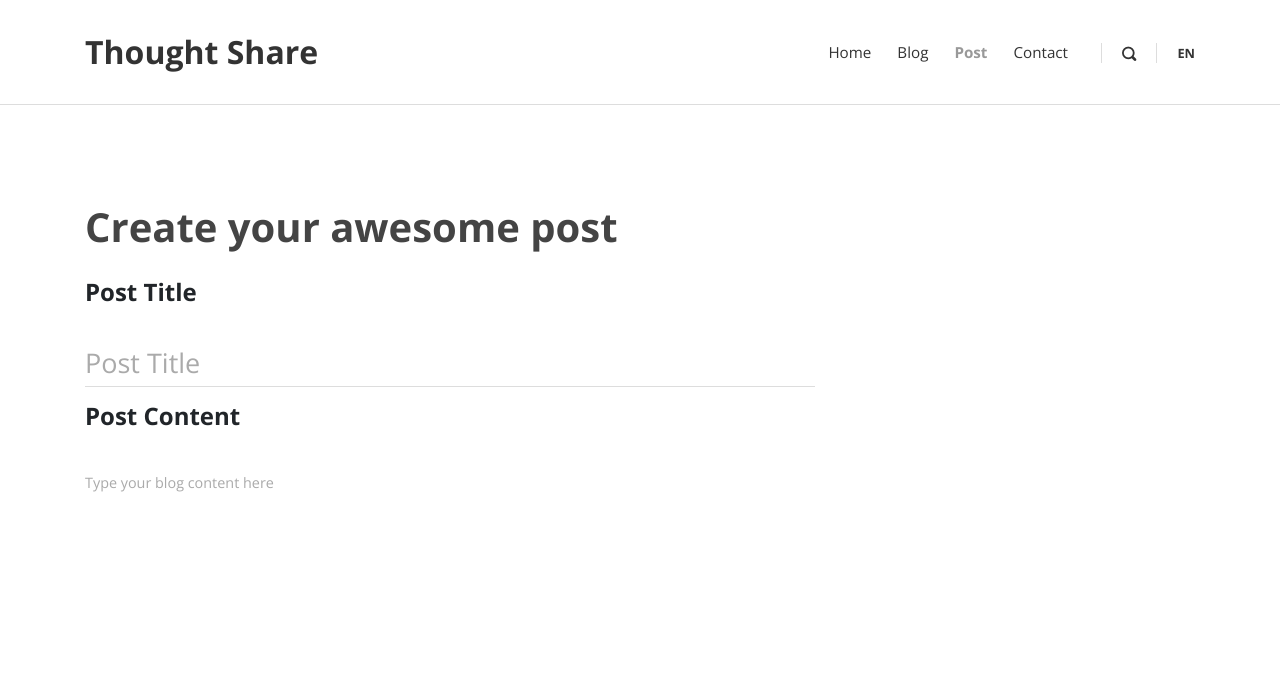
After one commit to Sathya-Narayanan-99/ThoughtShare, a Django app: page /new_post/ in a window 1280 px wide. The commit adds this page. Shown: the top 691 px of the page. Run offline with Django 3.2, Linux system fonts and the light colour scheme; some libraries are stand-ins or nearby versions.

Commit message:
Added RichTextField to Post model, created new_post view front-end.

```diff
--- /dev/null
+++ b/blog/forms.py
@@ -0,0 +1,9 @@
+from django import forms
+from ckeditor.widgets import CKEditorWidget
+
+class PostForm(forms.Form):
+    title = forms.CharField(label='', required=False)
+    content = forms.CharField(widget=CKEditorWidget(), label='')
+
+    title.widget.attrs.update({'placeholder':'Post Title','class':'form-control','style':'height: 50px; font-size: 30px;','required':True})
+    content.widget.attrs.update({'placeholder':'Type your blog content here','class':'form-control','style':'height: 8000px;'})
--- a/blog/models.py
+++ b/blog/models.py
@@ -1,6 +1,7 @@
 from django.db import models
 from django.contrib.auth.models import User
 
+from ckeditor.fields import RichTextField
 post_category = {
     ("Growth", "Growth"),
     ("Bussiness", "Bussiness")
@@ -31,7 +32,7 @@ class Post(models.Model):
     category = models.CharField(max_length=200 ,choices=post_category)
     author = models.ForeignKey(Blogger, on_delete=models.SET_NULL, null=True)
     date_published = models.DateTimeField(blank=True, null=True)
-    content = models.TextField(blank=True, null=True)
+    content = RichTextField(blank=True, null=True)
     views = models.IntegerField(default=0,null=True, blank=True)
 
     def __str__(self):
--- a/blog/templates/blog/base.html
+++ b/blog/templates/blog/base.html
@@ -24,7 +24,7 @@
     <!-- Custom stylesheet - for your changes-->
     <link rel="stylesheet" href="{% static 'css/custom.css' %}">
     <!-- Favicon-->
-    <link rel="shortcut icon" href="{% static 'favicon.png' %}">
+    <link rel="shortcut icon" href="{% static 'img/favicon.ico' %}">
     <!-- Tweaks for older IEs--><!--[if lt IE 9]>
         <script src="https://oss.maxcdn.com/html5shiv/3.7.3/html5shiv.min.js"></script>
         <script src="https://oss.maxcdn.com/respond/1.4.2/respond.min.js"></script><![endif]-->
@@ -67,7 +67,7 @@
               </li>
               <li class="nav-item"><a href="{% url 'blog' %}" class="nav-link {% block blog_page_header %}{% endblock blog_page_header %}">Blog</a>
               </li>
-              <li class="nav-item"><a href="{% url 'post' 1 %}" class="nav-link {% block post_page_header %}{% endblock post_page_header %}">Post</a>
+              <li class="nav-item"><a href="{% url 'new_post' %}" class="nav-link {% block post_page_header %}{% endblock post_page_header %}">Post</a>
               </li>
               <li class="nav-item"><a href="#" class="nav-link ">Contact</a>
               </li>
--- a/blog/templates/blog/index.html
+++ b/blog/templates/blog/index.html
@@ -113,7 +113,7 @@
   <div class="container">
     <header>
       <h2>Latest from the blog</h2>
-      <p class="text-big">Lorem ipsum dolor sit amet, consectetur adipisicing elit.</p>
+      <p class="text-big">Few of out latest posts that you won't want to miss out on...</p>
     </header>
     <div class="row">
 
--- /dev/null
+++ b/blog/templates/blog/new_post.html
@@ -0,0 +1,51 @@
+{% extends 'blog/base.html' %}
+
+{% load static %}
+
+
+{% block post_page_header %}
+    active
+{% endblock post_page_header %}
+
+
+{% block content %}
+  <div class="container">
+      <div class="row">
+          <main class="blog-post col-lg-8">
+              <div class="container">
+                  <div class="post-single">
+                      <div class="add-comment">
+                          <header>
+                              <h1>Create your awesome post</h1>
+                          </header>
+                          <form class="commenting-form">
+                              {{form.media}}
+                            <div class="row">
+                                <br>
+                                <div class="form-group col-md-12">
+                                    <h4>Post Title</h4>
+                                    <br>
+                                    {{form.title}}
+                                </div>
+                                <br>
+                                <div class="form-group col-md-12">
+                                    <h4>Post Content</h4>
+                                    <br>
+                                    {{form.content}}
+                                </div>
+                                <br>
+                                <div class="form-group col-6">
+                                    <button style="width: 180px;" type="submit" class="btn btn-secondary">Save</button>
+                                </div>
+                                <div class="form-group col-6">
+                                    <button style="width: 180px;" type="submit" class="btn btn-success float-right">Post</button>
+                                </div>
+                            </div>
+                        </form>
+                      </div>
+                  </div>
+              </div>
+          </main>
+      </div>
+  </div>
+{% endblock content %}
--- a/blog/templates/blog/post.html
+++ b/blog/templates/blog/post.html
@@ -8,7 +8,6 @@
   var postId = '{{post.id}}';
 </script>
 
-</header>
 <div class="container">
   <div class="row">
     <!-- Latest Posts -->
--- a/blog/urls.py
+++ b/blog/urls.py
@@ -6,5 +6,7 @@ urlpatterns = [
     path('blog/', views.blog_view, name='blog'),
     path('post/<int:pk>', views.post_view, name='post'),
 
+    path('new_post/', views.new_post_view, name='new_post'),
+
     path('add_comment/', views.add_comment, name='add_comment')
 ]
--- a/blog/views.py
+++ b/blog/views.py
@@ -9,6 +9,7 @@ from django.http import Http404, JsonResponse, HttpResponseRedirect
 
 from django.core.paginator import Paginator
 
+from .forms import PostForm
 # Create your views here.
 def home_view(request):
     top_posts = Post.objects.order_by('-views')[:3]
@@ -65,6 +66,14 @@ def post_view(request, pk):
                 'latest_posts':latest_posts}
     return render(request, 'blog/post.html', context)
 
+def new_post_view(request):
+
+    if request.method == 'GET':
+
+        form = PostForm()
+        context = {'form':form}
+        return render(request, 'blog/new_post.html',context)
+
 def add_comment(request):
 
     data = json.loads(request.body)
```
Also changed, not shown: ThoughtShare/settings.py (+11 -0 lines), blog/migrations/0007_alter_post_content.py (added).
